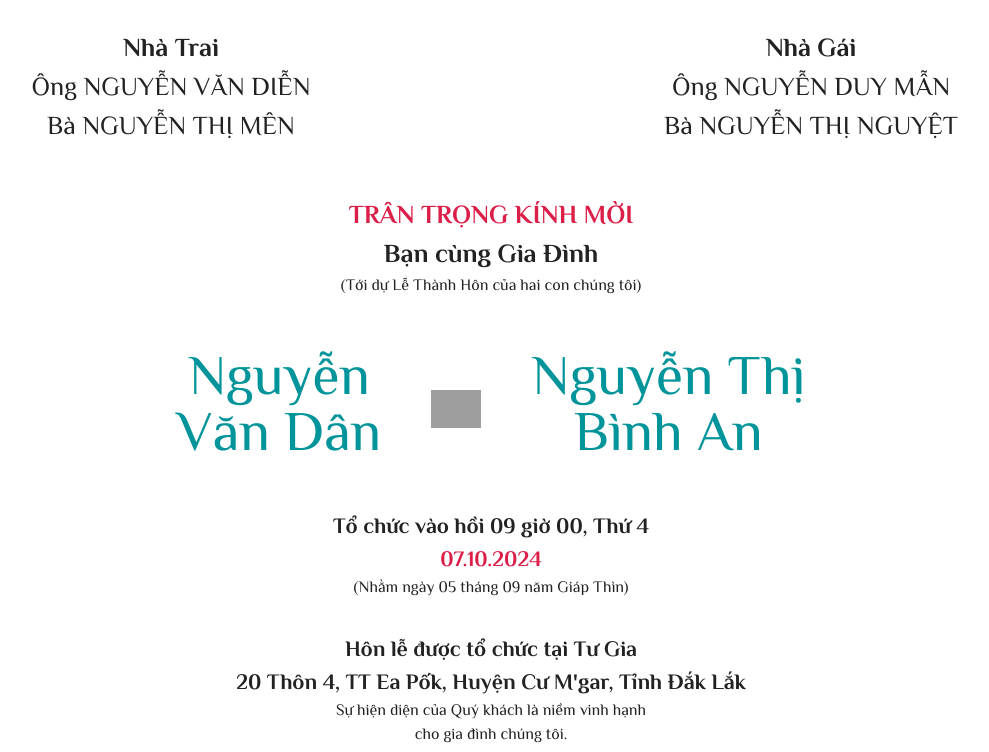
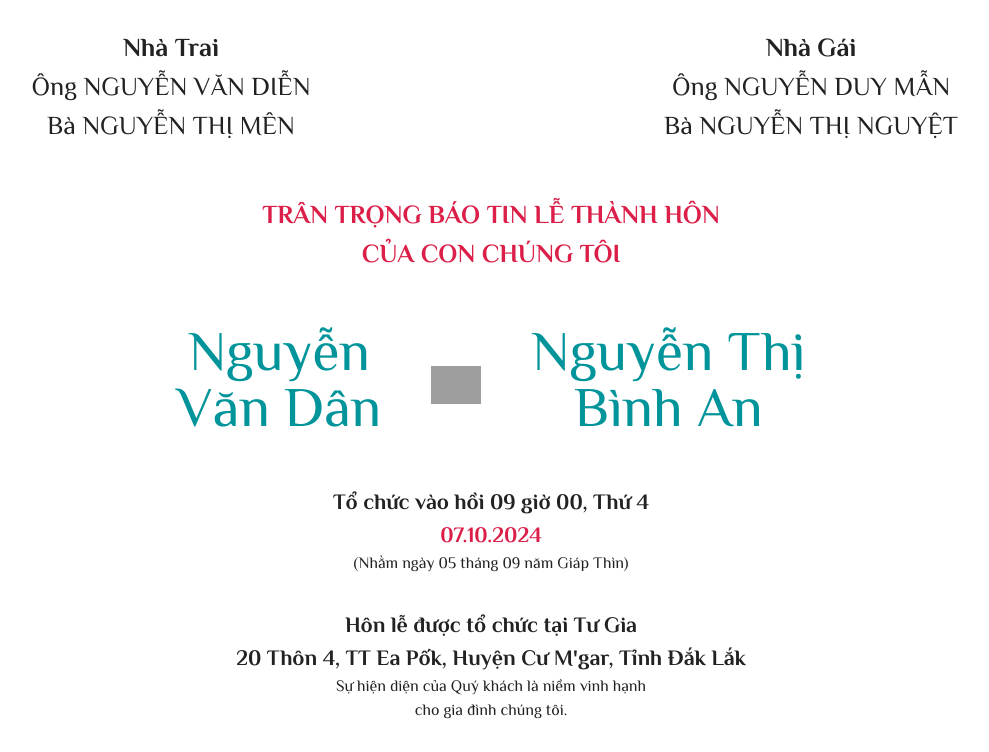
Before and after one commit to homestaygiadinhnho/homestaygiadinhnho, a Jekyll site: the page built from index.html, in a window 1280 px wide, cut to the strip 2038-2790 px from the top of the page. Shown: the whole strip, without its empty margins (149-1138 px from the left). Built offline with Jekyll 4.4.1, drawn with Linux system fonts in a browser that asks for light colours; nearby versions of some CDN libraries; some web fonts are replaced; the list of posts is cut into pages by our own code; grey boxes are pictures that could not be loaded.

Commit message:
Update index.html

```diff
--- a/index.html
+++ b/index.html
@@ -171,11 +171,7 @@ sections:
         </div>
       </div>
       <div class="text-[17px] xl:text-[26px] my-[50px]">
-        <div class="text-tl3red font-bold" data-editable="true">TRÂN TRỌNG KÍNH MỜI</div>
-        <div class="font-bold justify-center flex-wrap text-center flex gap-x-2">
-          <div class="vs-attendance-name-text">Bạn cùng Gia Đình</div>
-        </div>
-        <div class="flex justify-center text-[16px] font-playfairDisplay xl:text-[16px]" data-editable="true">(Tới dự Lễ Thành Hôn của hai con chúng tôi)</div>
+        <div class="text-tl3red font-bold" data-editable="true">TRÂN TRỌNG BÁO TIN LỄ THÀNH HÔN<br>CỦA CON CHÚNG TÔI</div>
       </div>
       <div class="flex gap-[10px] md:gap-[50px] justify-center text-[35px] xl:text-[56px] font-playfairDisplay text-tl3green leading-[1] items-center">
         <div data-editable="true">{{ page.surname_groom_name }}<br>{{ page.groom_name }}</div>
```
